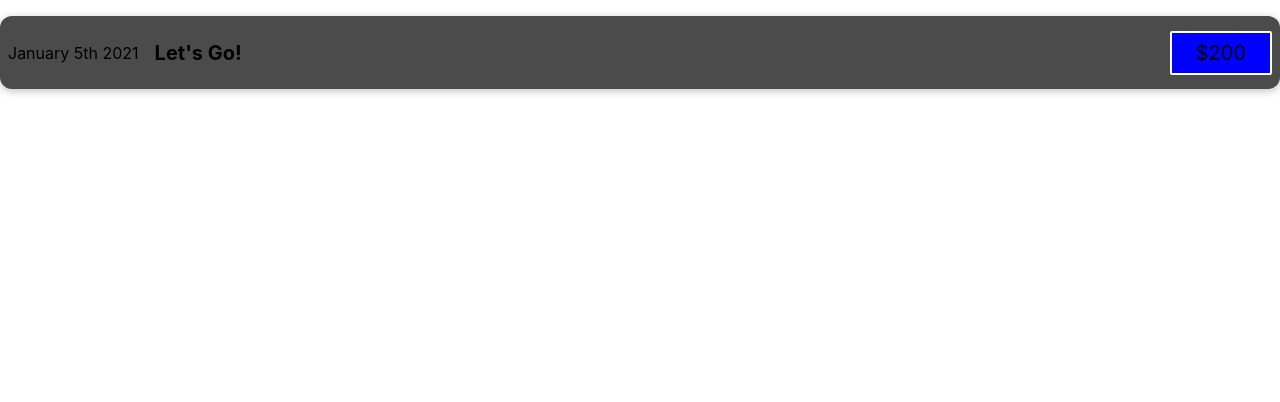
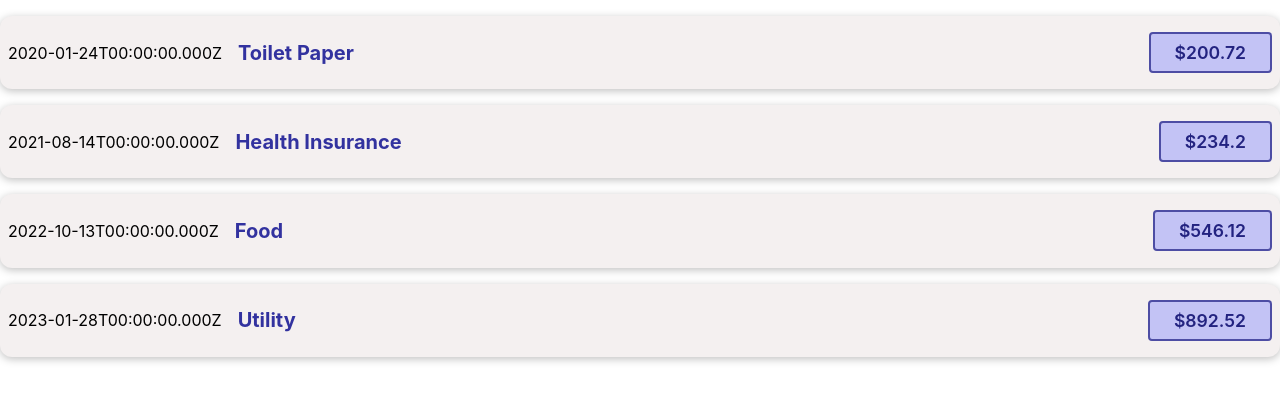
Before and after one commit to emmypuch/react-projects, a React (Create React App) app: page / in a window 1280 px wide. Shown: the top 402 px of the page. Built offline with nearby package versions, Linux system fonts and the light colour scheme.

Commit message:
logic of expenseitem

```diff
--- a/src/App.js
+++ b/src/App.js
@@ -1,9 +1,55 @@
 import ExpenseItem from "./components/ExpenseItem";
 
 function App() {
+  const expenses = [
+    {
+      id: "e1",
+      title: "Toilet Paper",
+      amount: 200.72,
+      date: new Date("2020, 01, 24"),
+    },
+    {
+      id: "e2",
+      title: "Health Insurance",
+      amount: 234.2,
+      date: new Date("2021, 08, 14"),
+    },
+    {
+      id: "e3",
+      title: "Food",
+      amount: 546.12,
+      date: new Date("2022, 10, 13"),
+    },
+    {
+      id: "e4",
+      title: "Utility",
+      amount: 892.52,
+      date: new Date("2023, 01, 28"),
+    },
+  ];
+
   return (
     <div>
-      <ExpenseItem />
+      <ExpenseItem
+        title={expenses[0].title}
+        amount={expenses[0].amount}
+        date={expenses[0].date}
+      ></ExpenseItem>
+      <ExpenseItem
+        title={expenses[1].title}
+        amount={expenses[1].amount}
+        date={expenses[1].date}
+      ></ExpenseItem>
+      <ExpenseItem
+        title={expenses[2].title}
+        amount={expenses[2].amount}
+        date={expenses[2].date}
+      ></ExpenseItem>
+      <ExpenseItem
+        title={expenses[3].title}
+        amount={expenses[3].amount}
+        date={expenses[3].date}
+      ></ExpenseItem>
     </div>
   );
 }
--- a/src/components/ExpenseItem.css
+++ b/src/components/ExpenseItem.css
@@ -6,7 +6,7 @@
     padding: 0.5rem;
     margin: 1rem 0;
     border-radius: 12px;
-    background-color: #4b4b4b;
+    background-color: #f4f0f0;
 }
 
 .expense-item__description {
@@ -27,6 +27,7 @@
 .expense-item__description h2 {
     font-size: 1.25rem;
     margin-left: 1rem;
+    color: rgb(50, 50, 159);
 }
 
 .expense-item__price {
@@ -34,7 +35,10 @@
     padding: 0.5rem 1.5rem;
     justify-content: flex-end;
     display: flex;
-    background-color: blue;
-    border: 2px solid #fff;
-    border-radius: 2px;
+    background-color: rgb(195, 195, 245);
+    border: 2px solid rgb(77, 77, 164);
+    border-radius: 4px;
+    color: rgb(35, 35, 128);
+    font-size: 1.1rem;
+    font-weight: 600;
 }
--- a/src/components/ExpenseItem.js
+++ b/src/components/ExpenseItem.js
@@ -1,13 +1,13 @@
 import "./ExpenseItem.css";
 
-function ExpenseItem() {
+function ExpenseItem(props) {
   return (
     <div className="expense-item">
-      <div>January 5th 2021</div>
+      <div>{props.date.toISOString()}</div>
       <div className="expense-item__description">
-        <h2>Let's Go!</h2>
+        <h2>{props.title}</h2>
       </div>
-      <div className="expense-item__price">$200</div>
+      <div className="expense-item__price">${props.amount}</div>
     </div>
   );
 }
```
